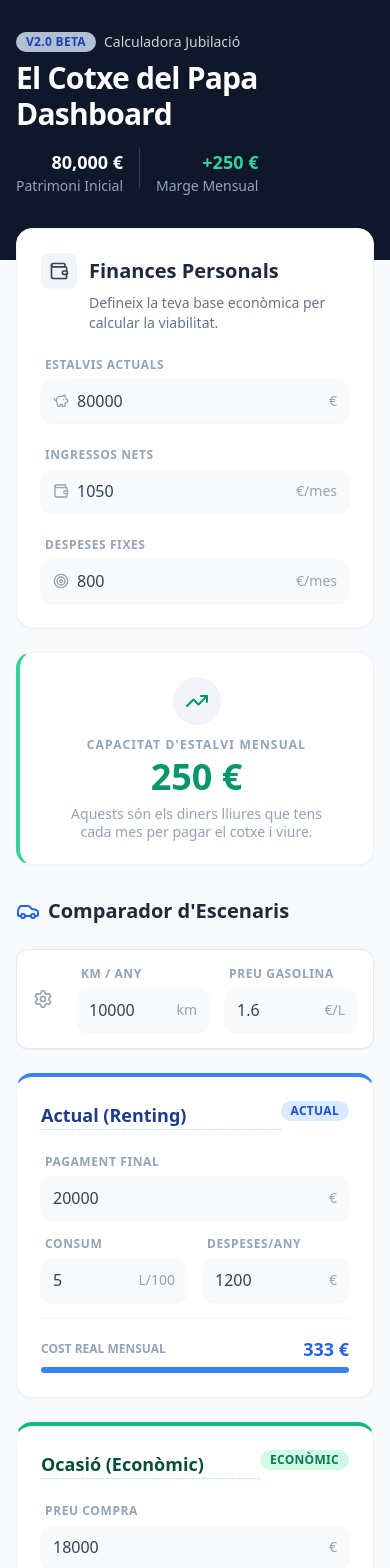
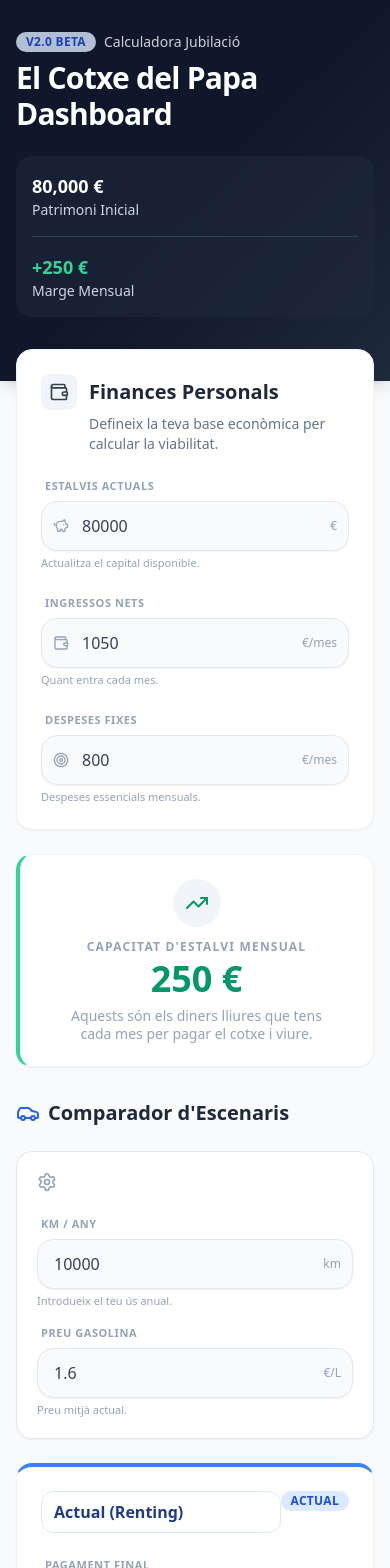
Before and after one commit to guillegamba/el-cotxe-del-papa, a React (Vite) app: page / in a window 390 px wide. Shown: the top 1568 px of the page. Built offline with nearby package versions, Linux system fonts and the light colour scheme.

Commit message:
Improve dashboard UI and mobile inputs

```diff
--- a/src/App.jsx
+++ b/src/App.jsx
@@ -57,9 +57,9 @@ const SectionHeader = ({ title, icon: Icon, subtitle }) => (
   </div>
 );
 
-const ModernInput = ({ label, value, onChange, type = "number", suffix = "", step = "1", min = "0", icon: Icon }) => (
+const ModernInput = ({ label, value, onChange, type = "number", suffix = "", step = "1", min = "0", icon: Icon, hint = "", inputMode }) => (
   <div className="group relative">
-    <label className="block text-xs font-semibold text-slate-400 uppercase tracking-wider mb-1.5 ml-1">
+    <label className="block text-[11px] sm:text-xs font-semibold text-slate-400 uppercase tracking-wider mb-1.5 ml-1">
       {label}
     </label>
     <div className="relative flex items-center">
@@ -72,21 +72,26 @@ const ModernInput = ({ label, value, onChange, type = "number", suffix = "", ste
         type={type}
         value={value}
         onChange={(e) => onChange(parseFloat(e.target.value) || 0)}
+        onWheel={(e) => e.currentTarget.blur()}
         step={step}
         min={min}
+        inputMode={inputMode || (type === "number" ? "decimal" : undefined)}
+        aria-label={label}
         className={`
-          block w-full rounded-xl border-slate-200 bg-slate-50
-          py-2.5 text-slate-700 font-medium shadow-sm transition-all
+          block w-full rounded-2xl border border-slate-200 bg-slate-50
+          py-3 text-base sm:text-sm text-slate-700 font-medium shadow-sm transition-all
           focus:border-blue-500 focus:bg-white focus:ring-2 focus:ring-blue-100
-          ${Icon ? 'pl-9' : 'pl-3'} ${suffix ? 'pr-12' : 'pr-3'}
+          touch-manipulation
+          ${Icon ? 'pl-10' : 'pl-4'} ${suffix ? 'pr-12' : 'pr-4'}
         `}
       />
       {suffix && (
         <div className="pointer-events-none absolute inset-y-0 right-0 flex items-center pr-3">
-          <span className="text-slate-400 text-sm font-medium">{suffix}</span>
+          <span className="text-slate-400 text-xs sm:text-sm font-medium">{suffix}</span>
         </div>
       )}
     </div>
+    {hint && <p className="mt-1 text-[11px] sm:text-xs text-slate-400">{hint}</p>}
   </div>
 );
 
@@ -384,8 +389,8 @@ export default function DashboardFinancesModern() {
     <div className="bg-slate-50 min-h-screen font-sans text-slate-600 pb-20 selection:bg-blue-100 selection:text-blue-900">
 
       {/* HEADER */}
-      <div className="bg-slate-900 text-white pt-8 pb-16 px-4">
-        <div className="max-w-7xl mx-auto flex flex-col md:flex-row justify-between items-start md:items-center gap-4">
+      <div className="bg-gradient-to-br from-slate-900 via-slate-900 to-slate-800 text-white pt-8 pb-16 px-4 shadow-lg">
+        <div className="max-w-7xl mx-auto flex flex-col md:flex-row justify-between items-start md:items-center gap-6">
           <div>
              <div className="flex items-center gap-2 mb-2 opacity-80">
                 <Badge color="blue">v2.0 Beta</Badge>
@@ -396,13 +401,13 @@ export default function DashboardFinancesModern() {
              </h1>
           </div>
 
-          <div className="flex gap-4 text-sm text-slate-400">
-            <div className="text-right">
+          <div className="flex flex-col sm:flex-row gap-4 text-sm text-slate-300 bg-slate-800/60 rounded-2xl p-4 w-full sm:w-auto">
+            <div className="text-left sm:text-right">
               <div className="font-bold text-white text-lg">{basicFinance.savings.toLocaleString()} €</div>
               <div>Patrimoni Inicial</div>
             </div>
-            <div className="h-10 w-px bg-slate-700"></div>
-            <div className="text-right">
+            <div className="h-px w-full sm:h-10 sm:w-px bg-slate-700"></div>
+            <div className="text-left sm:text-right">
               <div className={`font-bold text-lg ${monthlyCashFlow > 0 ? 'text-emerald-400' : 'text-red-400'}`}>
                 {monthlyCashFlow > 0 ? '+' : ''}{monthlyCashFlow} €
               </div>
@@ -412,16 +417,16 @@ export default function DashboardFinancesModern() {
         </div>
       </div>
 
-      <main className="max-w-7xl mx-auto px-4 -mt-8 space-y-8">
+      <main className="max-w-7xl mx-auto px-4 sm:px-6 -mt-8 space-y-8 sm:space-y-10">
 
         {/* SECTION A: BASE FINANCES (Top Cards) */}
         <div className="grid grid-cols-1 lg:grid-cols-3 gap-6">
           <Card className="lg:col-span-2 shadow-lg">
              <SectionHeader title="Finances Personals" icon={Wallet} subtitle="Defineix la teva base econòmica per calcular la viabilitat." />
              <div className="grid grid-cols-1 sm:grid-cols-3 gap-6">
-                <ModernInput label="Estalvis Actuals" value={basicFinance.savings} onChange={(v) => setBasicFinance({...basicFinance, savings: v})} step="1000" suffix="€" icon={PiggyBank} />
-                <ModernInput label="Ingressos Nets" value={basicFinance.pension} onChange={(v) => setBasicFinance({...basicFinance, pension: v})} suffix="€/mes" icon={Wallet} />
-                <ModernInput label="Despeses Fixes" value={basicFinance.expenses} onChange={(v) => setBasicFinance({...basicFinance, expenses: v})} suffix="€/mes" icon={Target} />
+                <ModernInput label="Estalvis Actuals" value={basicFinance.savings} onChange={(v) => setBasicFinance({...basicFinance, savings: v})} step="1000" suffix="€" icon={PiggyBank} hint="Actualitza el capital disponible." />
+                <ModernInput label="Ingressos Nets" value={basicFinance.pension} onChange={(v) => setBasicFinance({...basicFinance, pension: v})} suffix="€/mes" icon={Wallet} hint="Quant entra cada mes." />
+                <ModernInput label="Despeses Fixes" value={basicFinance.expenses} onChange={(v) => setBasicFinance({...basicFinance, expenses: v})} suffix="€/mes" icon={Target} hint="Despeses essencials mensuals." />
              </div>
           </Card>
 
@@ -450,17 +455,17 @@ export default function DashboardFinancesModern() {
           </h2>
 
           {/* Common Settings Bar */}
-          <div className="bg-white rounded-xl shadow-sm border border-slate-200 p-4 mb-6 flex flex-wrap items-center gap-6">
+          <div className="bg-white rounded-2xl shadow-sm border border-slate-200 p-5 mb-6 flex flex-col sm:flex-row sm:flex-wrap items-start sm:items-center gap-6">
             <div className="flex items-center gap-2 text-slate-700 font-bold mr-auto">
                <Settings className="w-5 h-5 text-slate-400" />
                <span className="hidden sm:inline">Paràmetres Comuns</span>
             </div>
-            <div className="flex gap-4 flex-1 sm:flex-none">
-              <div className="flex-1 sm:w-40">
-                <ModernInput label="Km / Any" value={carCommon.kmPerYear} onChange={(v) => setCarCommon({...carCommon, kmPerYear: v})} step="1000" suffix="km" />
+            <div className="flex flex-col sm:flex-row gap-4 w-full sm:w-auto">
+              <div className="flex-1 sm:w-44">
+                <ModernInput label="Km / Any" value={carCommon.kmPerYear} onChange={(v) => setCarCommon({...carCommon, kmPerYear: v})} step="1000" suffix="km" hint="Introdueix el teu ús anual." />
               </div>
-              <div className="flex-1 sm:w-40">
-                 <ModernInput label="Preu Gasolina" value={carCommon.fuelCost} onChange={(v) => setCarCommon({...carCommon, fuelCost: v})} step="0.1" suffix="€/L" />
+              <div className="flex-1 sm:w-44">
+                 <ModernInput label="Preu Gasolina" value={carCommon.fuelCost} onChange={(v) => setCarCommon({...carCommon, fuelCost: v})} step="0.1" suffix="€/L" hint="Preu mitjà actual." />
               </div>
             </div>
           </div>
@@ -470,11 +475,11 @@ export default function DashboardFinancesModern() {
             {/* OPTION 1: BLUE */}
             <Card className="border-t-4 border-t-blue-500 hover:border-t-[6px] transition-all">
               <div className="mb-6 flex justify-between items-start">
-                 <input type="text" value={opt1.name} onChange={(e) => setOpt1({...opt1, name: e.target.value})} className="font-bold text-lg text-blue-900 w-full bg-transparent border-b border-dashed border-blue-200 focus:outline-none focus:border-blue-500" />
+                 <input type="text" value={opt1.name} onChange={(e) => setOpt1({...opt1, name: e.target.value})} className="font-bold text-base sm:text-lg text-blue-900 w-full bg-white/60 border border-blue-100 rounded-xl px-3 py-2 focus:outline-none focus:border-blue-500 focus:ring-2 focus:ring-blue-100" />
                  <Badge color="blue">Actual</Badge>
               </div>
               <div className="space-y-4">
-                <ModernInput label="Pagament Final" value={opt1.finalPayment} onChange={(v) => setOpt1({...opt1, finalPayment: v})} suffix="€" />
+                <ModernInput label="Pagament Final" value={opt1.finalPayment} onChange={(v) => setOpt1({...opt1, finalPayment: v})} suffix="€" hint="Cost de compra o valor final." />
                 <div className="grid grid-cols-2 gap-4">
                   <ModernInput label="Consum" value={opt1.consumption} onChange={(v) => setOpt1({...opt1, consumption: v})} suffix="L/100" />
                   <ModernInput label="Despeses/Any" value={opt1.annualMaintenance + opt1.insurance} onChange={(v) => setOpt1({...opt1, annualMaintenance: v, insurance: 0})} suffix="€" />
@@ -495,15 +500,15 @@ export default function DashboardFinancesModern() {
             {/* OPTION 2: EMERALD */}
             <Card className="border-t-4 border-t-emerald-500 hover:border-t-[6px] transition-all">
               <div className="mb-6 flex justify-between items-start">
-                 <input type="text" value={opt2.name} onChange={(e) => setOpt2({...opt2, name: e.target.value})} className="font-bold text-lg text-emerald-900 w-full bg-transparent border-b border-dashed border-emerald-200 focus:outline-none focus:border-emerald-500" />
+                 <input type="text" value={opt2.name} onChange={(e) => setOpt2({...opt2, name: e.target.value})} className="font-bold text-base sm:text-lg text-emerald-900 w-full bg-white/60 border border-emerald-100 rounded-xl px-3 py-2 focus:outline-none focus:border-emerald-500 focus:ring-2 focus:ring-emerald-100" />
                  <Badge color="emerald">Econòmic</Badge>
               </div>
               <div className="space-y-4">
-                <ModernInput label="Preu Compra" value={opt2.price} onChange={(v) => setOpt2({...opt2, price: v})} suffix="€" />
+                <ModernInput label="Preu Compra" value={opt2.price} onChange={(v) => setOpt2({...opt2, price: v})} suffix="€" hint="Preu total del vehicle." />
 
                 <div className="bg-emerald-50/50 p-3 rounded-xl border border-emerald-100">
                   <div className="flex items-center mb-3">
-                    <input type="checkbox" id="fin2" checked={opt2.isFinanced} onChange={(e) => setOpt2({...opt2, isFinanced: e.target.checked})} className="w-4 h-4 text-emerald-600 rounded border-slate-300 focus:ring-emerald-500" />
+                    <input type="checkbox" id="fin2" checked={opt2.isFinanced} onChange={(e) => setOpt2({...opt2, isFinanced: e.target.checked})} className="w-5 h-5 text-emerald-600 rounded border-slate-300 focus:ring-2 focus:ring-emerald-500" />
                     <label htmlFor="fin2" className="ml-2 text-sm font-medium text-emerald-800">Finançar Compra</label>
                   </div>
                   {opt2.isFinanced && (
@@ -537,15 +542,15 @@ export default function DashboardFinancesModern() {
             {/* OPTION 3: PURPLE */}
             <Card className="border-t-4 border-t-purple-500 hover:border-t-[6px] transition-all">
               <div className="mb-6 flex justify-between items-start">
-                 <input type="text" value={opt3.name} onChange={(e) => setOpt3({...opt3, name: e.target.value})} className="font-bold text-lg text-purple-900 w-full bg-transparent border-b border-dashed border-purple-200 focus:outline-none focus:border-purple-500" />
+                 <input type="text" value={opt3.name} onChange={(e) => setOpt3({...opt3, name: e.target.value})} className="font-bold text-base sm:text-lg text-purple-900 w-full bg-white/60 border border-purple-100 rounded-xl px-3 py-2 focus:outline-none focus:border-purple-500 focus:ring-2 focus:ring-purple-100" />
                  <Badge color="purple">Premium</Badge>
               </div>
               <div className="space-y-4">
-                <ModernInput label="Preu Compra" value={opt3.price} onChange={(v) => setOpt3({...opt3, price: v})} suffix="€" />
+                <ModernInput label="Preu Compra" value={opt3.price} onChange={(v) => setOpt3({...opt3, price: v})} suffix="€" hint="Preu total del vehicle." />
 
                 <div className="bg-purple-50/50 p-3 rounded-xl border border-purple-100">
                   <div className="flex items-center mb-3">
-                    <input type="checkbox" id="fin3" checked={opt3.isFinanced} onChange={(e) => setOpt3({...opt3, isFinanced: e.target.checked})} className="w-4 h-4 text-purple-600 rounded border-slate-300 focus:ring-purple-500" />
+                    <input type="checkbox" id="fin3" checked={opt3.isFinanced} onChange={(e) => setOpt3({...opt3, isFinanced: e.target.checked})} className="w-5 h-5 text-purple-600 rounded border-slate-300 focus:ring-2 focus:ring-purple-500" />
                     <label htmlFor="fin3" className="ml-2 text-sm font-medium text-purple-800">Finançar Compra</label>
                   </div>
                   {opt3.isFinanced && (
@@ -598,7 +603,7 @@ export default function DashboardFinancesModern() {
                       type="range" min="0" max="100" step="5"
                       value={investment.percentToInvest}
                       onChange={(e) => setInvestment({...investment, percentToInvest: parseInt(e.target.value)})}
-                      className="w-full h-2 bg-slate-600 rounded-lg appearance-none cursor-pointer accent-blue-500"
+                      className="w-full h-2.5 sm:h-2 bg-slate-600 rounded-lg appearance-none cursor-pointer accent-blue-500 touch-pan-x"
                    />
                  </div>
 
```
